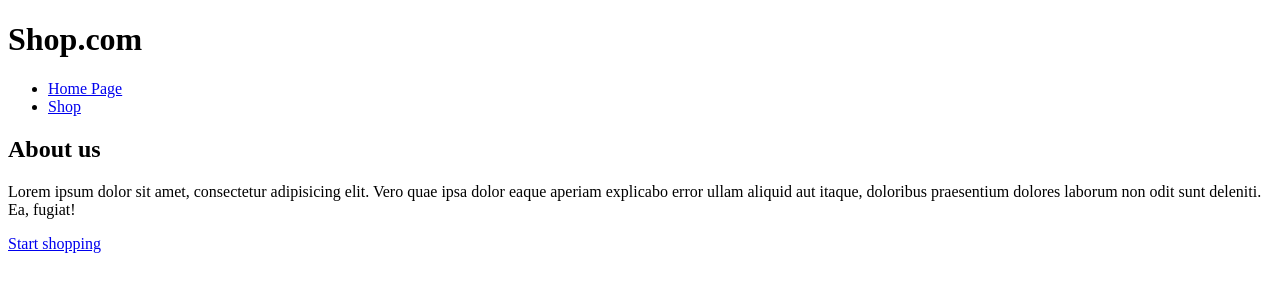
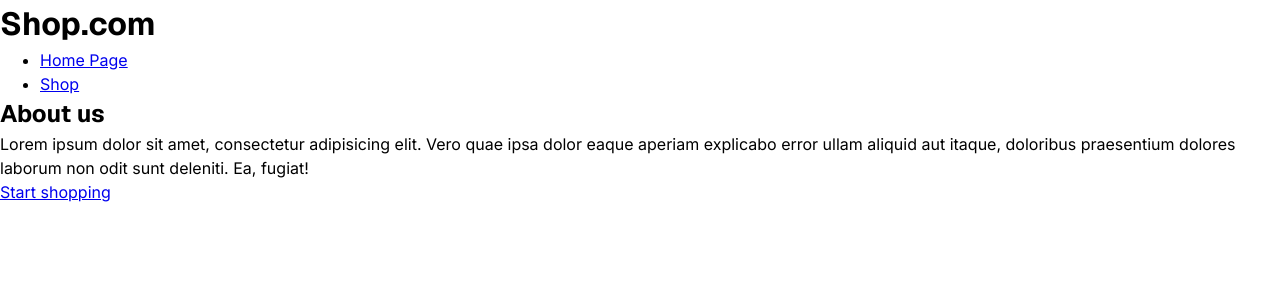
Before and after one commit to codingbyday3/shopping-cart, a React (Vite) app: page / in a window 1280 px wide. Shown: the top 300 px of the page. Built offline with nearby package versions, Linux system fonts and the light colour scheme.

Commit message:
Style: text

```diff
--- a/index.html
+++ b/index.html
@@ -3,6 +3,9 @@
   <head>
     <meta charset="UTF-8" />
     <meta name="viewport" content="width=device-width, initial-scale=1.0" />
+    <link rel="preconnect" href="https://fonts.googleapis.com">
+    <link rel="preconnect" href="https://fonts.gstatic.com" crossorigin>
+    <link href="https://fonts.googleapis.com/css2?family=Geist:wght@100..900&family=Inter:ital,opsz,wght@0,14..32,100..900;1,14..32,100..900&display=swap" rel="stylesheet">
     <title>Shop.com</title>
   </head>
   <body>
--- a/src/index.css
+++ b/src/index.css
@@ -0,0 +1,51 @@
+:root{
+    /* colors */
+    --clr-green:#b5e48c;
+    --clr-black:#020202;
+    --clr-gray:#ced4da;
+    --clr-white:rgb(233, 233, 233);
+    --clr-red-light:#ff758f;
+    --clr-red:red;
+
+    /* font-familys */
+    --ff-geist:"Geist", sans-serif;
+    --ff-inter:"Inter", sans-serif;
+}
+
+
+*, *::before, *::after {
+  box-sizing: border-box;
+}
+* {
+  margin: 0;
+}
+@media (prefers-reduced-motion: no-preference) {
+  html {
+    interpolate-size: allow-keywords;
+  }
+}
+body {
+  line-height: 1.5;
+  -webkit-font-smoothing: antialiased;
+  font-family: var(--ff-inter);
+}
+img, picture, video, canvas, svg {
+  display: block;
+  max-width: 100%;
+}
+input, button, textarea, select {
+  font: inherit;
+}
+p, h1, h2, h3, h4, h5, h6 {
+  overflow-wrap: break-word;
+}
+p {
+  text-wrap: pretty;
+}
+h1, h2, h3, h4, h5, h6 {
+  text-wrap: balance;
+  font-family: var(--ff-geist);
+}
+#root, #__next {
+  isolation: isolate;
+}
```
Also changed, not shown: src/components/Layout/Layout.module.css (added).
